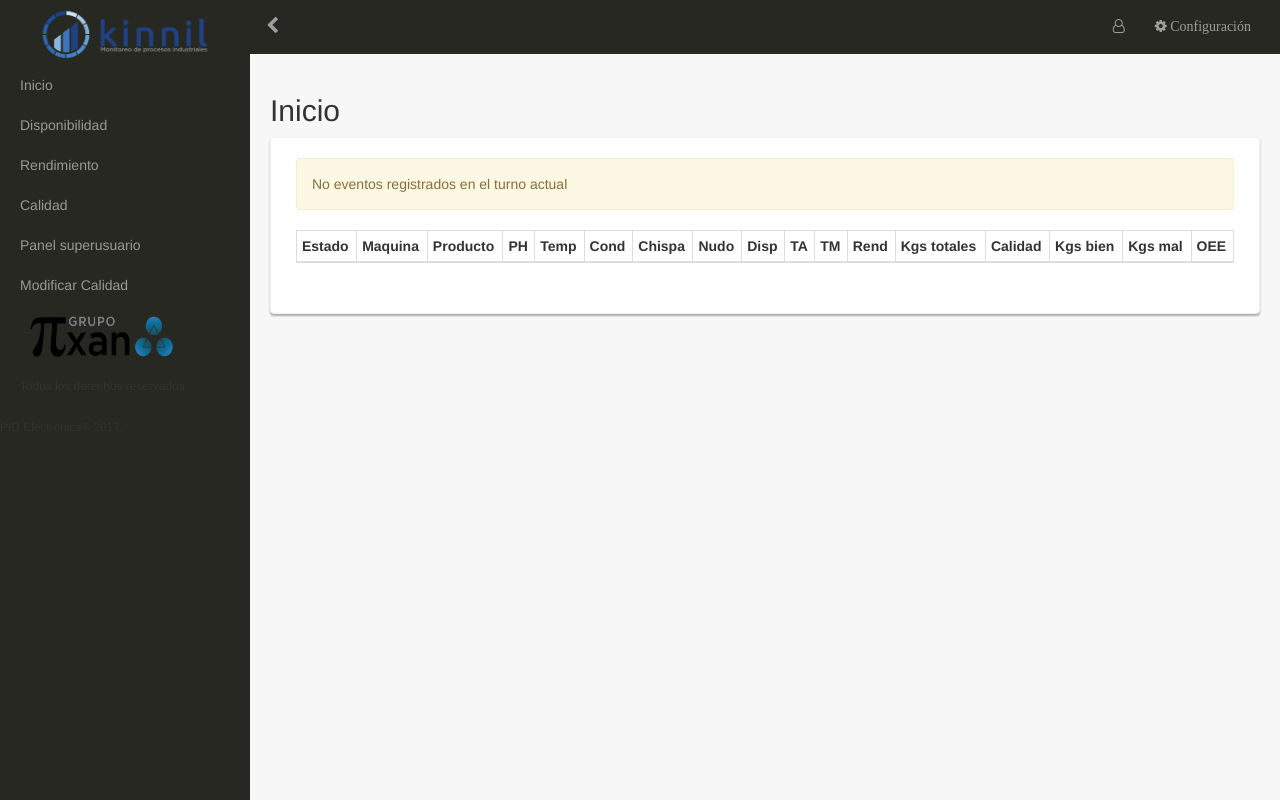
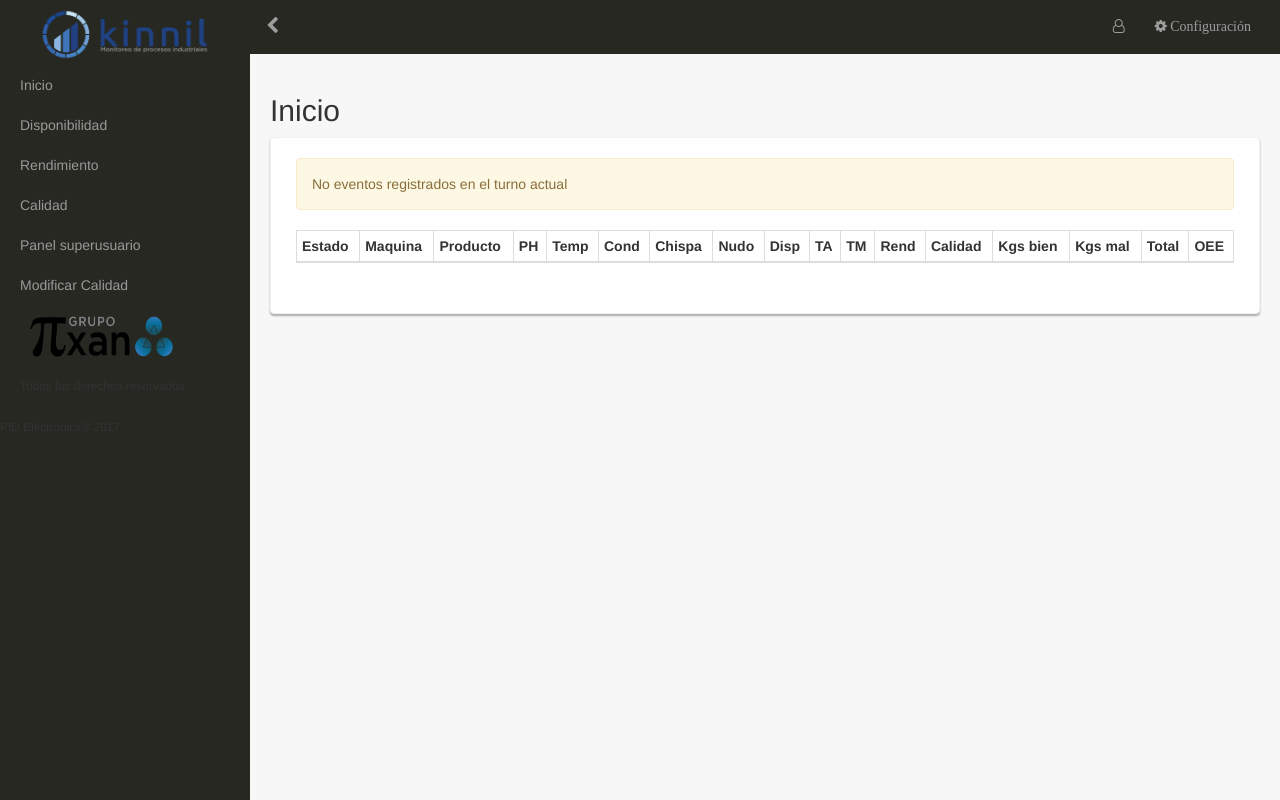
Before and after one commit to orenteriab/kinnil, a Node server app: template views/pages/index.ejs in a window 1280 px wide. Run offline with Node 20, Linux system fonts and the light colour scheme; the template is opened without the code that fills it, so the values that code supplies are empty; some libraries are stand-ins or nearby versions.

Commit message:
acomodo tabla

```diff
--- a/views/pages/index.ejs
+++ b/views/pages/index.ejs
@@ -55,10 +55,10 @@
                                 <th>TA</th>
                                 <th>TM</th>
                                 <th>Rend</th>
-                                <th>Kgs totales</th>
                                 <th>Calidad</th>
                                 <th>Kgs bien</th>
                                 <th>Kgs mal</th>
+                                <th>Total</th>
                                 <th>OEE</th>
                             </tr>
                         </thead>
@@ -125,7 +125,6 @@
                                     0%
                                 <% } %>
                             </td>
-                            <td id="kgstotales<%= i %>" data-column-id="kgstotales<%= i %>"></td>
                             <td id="calidad<%= i %>" data-column-id="calidad<%= i %>">
                                 <%if (calidad[i] && calidad[0].calidad !== null) { %>
                                     <%= (calidad[i].calidad).toFixed(2) %> %
@@ -135,6 +134,7 @@
                             </td>
                             <td id="kgsbuenos<%= i %>" data-column-id="kgsbuenos<%= i %>"></td>
                             <td id="kgsmalos<%= i %>" data-column-id="kgsmalos<%= i %>"></td>
+                            <td id="kgstotales<%= i %>" data-column-id="kgstotales<%= i %>"></td>
                             <td id="oee" data-column-id="oee<%= i %>">
                                 <!-- TODO: Agregar validaciones para cuando sea null que no pase el if -->
                                 <%if (calidad[i] && rendimiento[i] && disponibilidad[i]) { %>
```
